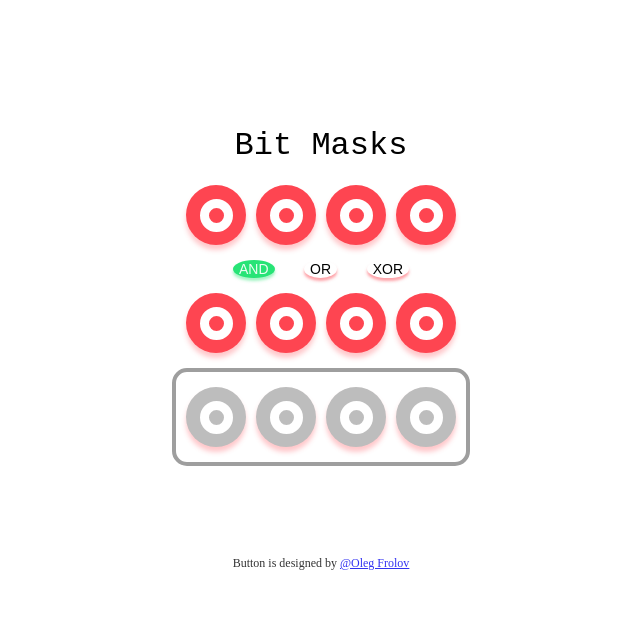
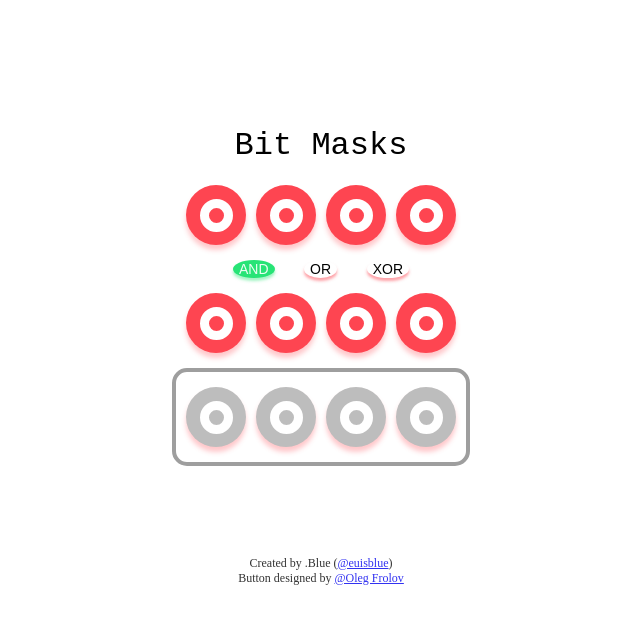
Before and after one commit to rolemadelen/bitmask-simulator, a plain HTML site: page index.html in a window 1280 px wide. Shown: the whole page, without its empty margins (319-959 px from the left). Drawn offline with Linux system fonts and the light colour scheme.

Commit message:
footer name added
Signed-off-by: Jii Yoo <jiiyoo@pm.me>
Signed-off-by: Madelen Yoo <rolemadelen@pm.me>
Signed-off-by: Madelen Yoo <rolemadelen@tuta.io>

```diff
--- a/index.html
+++ b/index.html
@@ -88,7 +88,8 @@
     </div>
     <div class="credit">
         <ul>
-            <li>Button is designed by <a href="https://codepen.io/ItsMeNatalie/pen/qBENxOP?editors=0110">@Oleg Frolov</a></li>
+            <li>Created by .Blue (<a href="https://github.com/euisblue/bitmask-simulator">@euisblue</a>)</li>
+            <li>Button designed by <a href="https://codepen.io/ItsMeNatalie/pen/qBENxOP?editors=0110">@Oleg Frolov</a></li>
         </ul>
     </div>
 </body>
```
